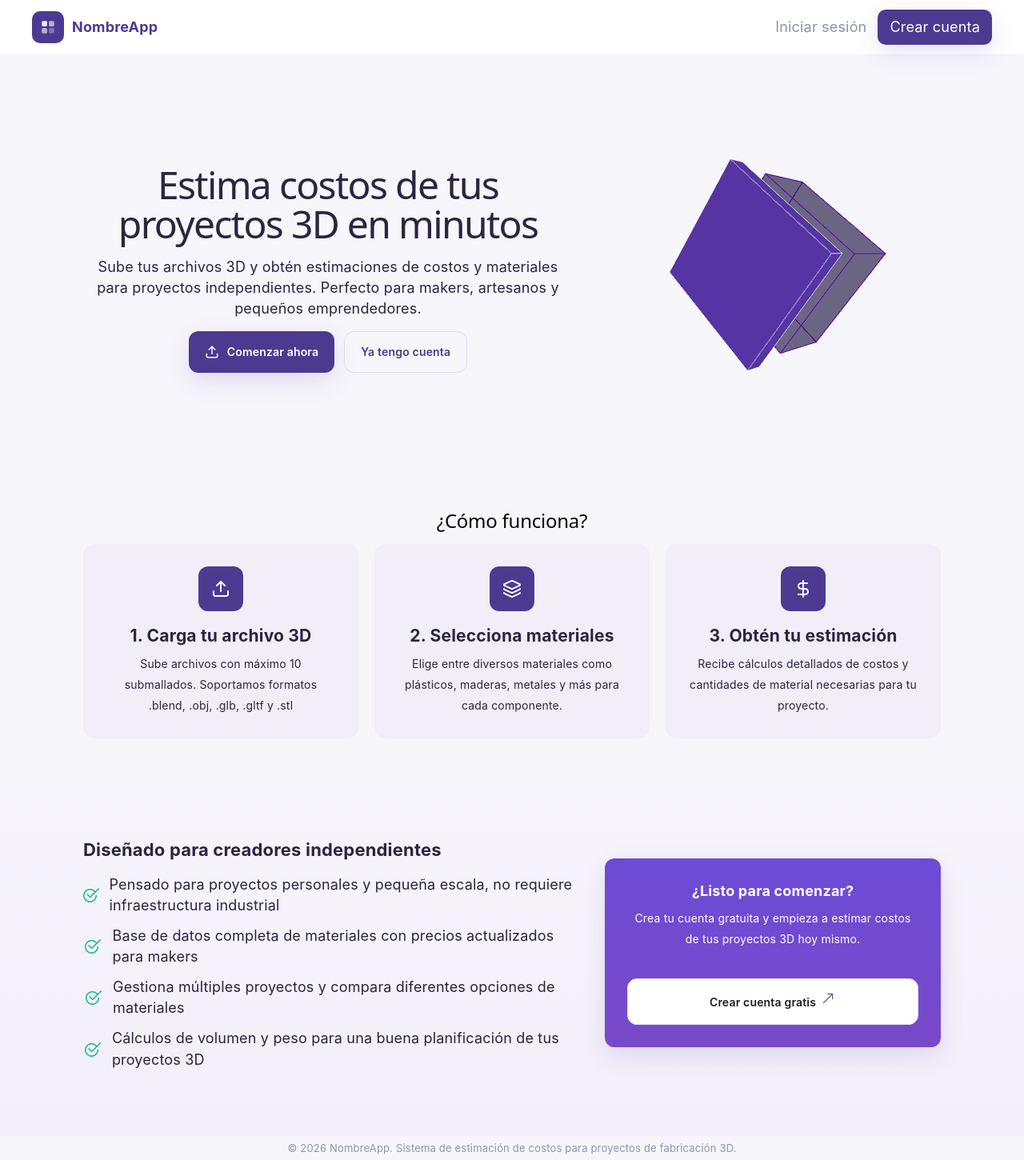
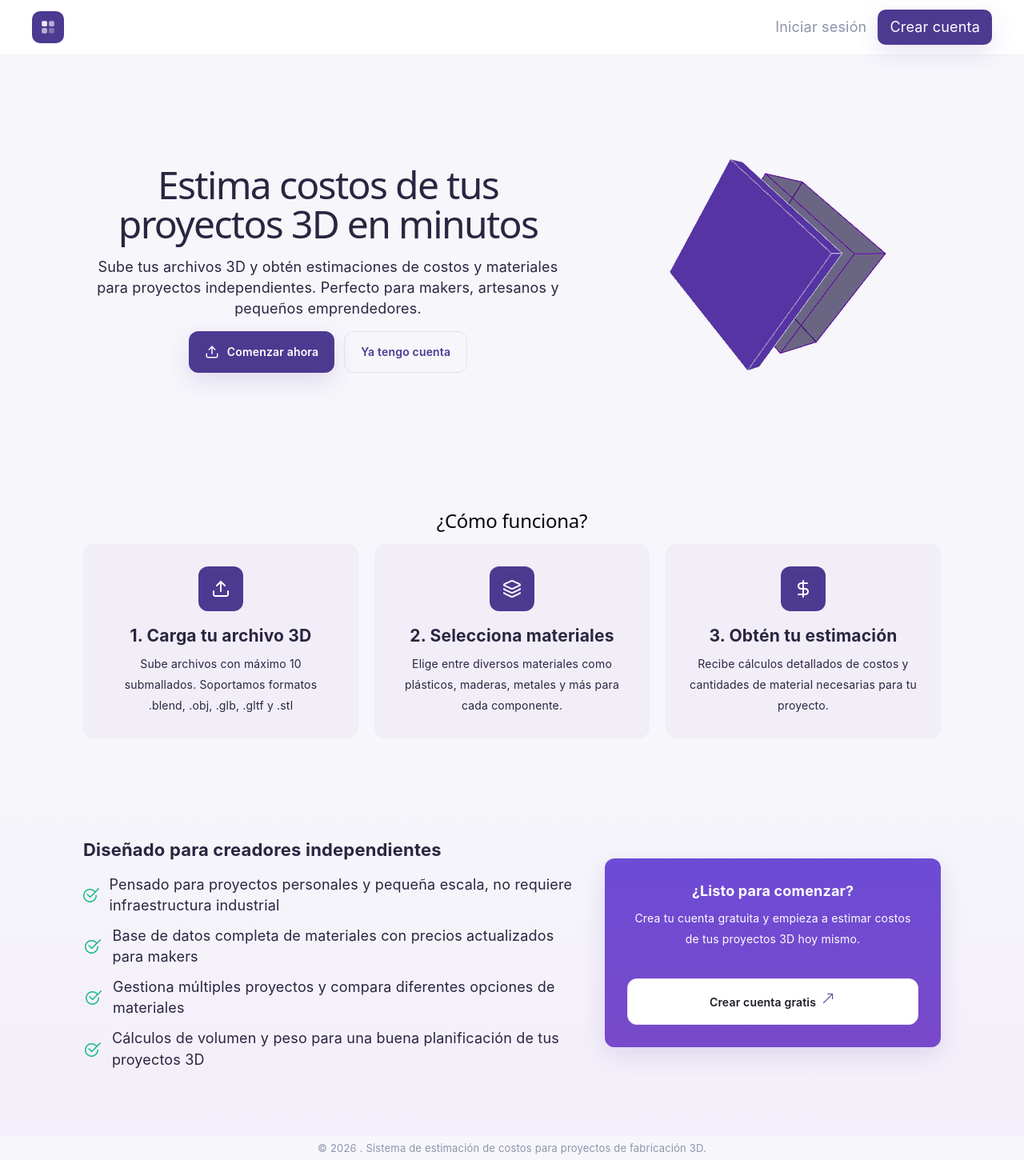
Before and after one commit to YariCB/UCV_TEG_Frontend, a React (Vite) app: page / in a window 1280 px wide. Shown: the whole page at 80% size. Built offline with nearby package versions, Linux system fonts and the light colour scheme.

Commit message:
Adding logo link and VITE_APP_NAME

```diff
--- a/src/components/landing/Footer.jsx
+++ b/src/components/landing/Footer.jsx
@@ -5,7 +5,7 @@ export default function Footer(){
   return (
     <footer className="la-footer">
       <div className="la-container">
-        <p className="muted">© 2026 NombreApp. Sistema de estimación de costos para proyectos de fabricación 3D.</p>
+        <p className="muted">© 2026 {import.meta.env.VITE_APP_NAME}. Sistema de estimación de costos para proyectos de fabricación 3D.</p>
       </div>
     </footer>
   )
--- a/src/components/landing/Header.jsx
+++ b/src/components/landing/Header.jsx
@@ -6,9 +6,9 @@ export default function Header() {
   return (
     <header className="la-header">
       <div className="la-container la-header-inner">
-        <div className="la-brand">
+        <div className="la-brand" onClick={() => navigate('/')}>
           <div className="brand-icon"><img src={sampleIcon} alt="logo"/></div>
-          <span>NombreApp</span>
+          <span>{import.meta.env.VITE_APP_NAME}</span>
         </div>
         <nav className="la-nav">
           <a className="la-link" href="/login">Iniciar sesión</a>
--- a/src/components/layout/DashboardLayout.css
+++ b/src/components/layout/DashboardLayout.css
@@ -272,3 +272,7 @@
   color: #4c3a91;
   font-weight: 700;
 }
+
+.la-brand:hover{
+  cursor: pointer;
+}
--- a/src/components/layout/DashboardLayout.jsx
+++ b/src/components/layout/DashboardLayout.jsx
@@ -78,9 +78,9 @@ export default function DashboardLayout({ children }) {
             {/* NAVBAR */}
             <header className="dashboard-navbar">
             <div className="navbar-left">
-                <div className="la-brand">
+                <div className="la-brand" onClick={() => navigate('/home')}>
                     <div className="brand-icon"><img src={sampleIcon} alt="logo"/></div>
-                    <span>NombreApp</span>
+                    <span>{import.meta.env.VITE_APP_NAME}</span>
                 </div>
             </div>
 
--- a/src/components/ui/LoginCard.jsx
+++ b/src/components/ui/LoginCard.jsx
@@ -41,9 +41,9 @@ export default function LoginCard() {
           </Link>
 
           <div className="card-header-left">
-            <div className="la-brand">
+            <div className="la-brand" onClick={() => navigate('/')}>
               <div className="brand-icon"><img src={sampleIcon} alt="logo"/></div>
-              <span>NombreApp</span>
+              <span>{import.meta.env.VITE_APP_NAME}</span>
             </div>
 
             <h2 className="accent-title">Iniciar sesión</h2>
--- a/src/components/ui/SignUpCard.jsx
+++ b/src/components/ui/SignUpCard.jsx
@@ -44,9 +44,9 @@ export default function SignUpCard() {
           </Link>
 
           <div className="card-header-left">
-            <div className="la-brand">
+            <div className="la-brand" onClick={() => navigate('/')}>
               <div className="brand-icon"><img src={sampleIcon} alt="logo"/></div>
-              <span>NombreApp</span>
+              <span>{import.meta.env.VITE_APP_NAME}</span>
             </div>
             <h2 className="accent-title">Crear cuenta gratis</h2>
             <p className="login-redirect muted small">
--- a/src/pages/Auth/ForgotPassword.jsx
+++ b/src/pages/Auth/ForgotPassword.jsx
@@ -4,6 +4,7 @@ import CubeScene from '../../components/canvas/CubeScene.jsx';
 import backIcon from '../../assets/back.png';
 import openEyeIcon from '../../assets/openEye.png'
 import closedEyeIcon from '../../assets/closedEye.png'
+import sampleIcon from '../../assets/sample.svg'
 import './Auth.css';
 
 export default function ForgotPassword() {
@@ -83,6 +84,10 @@ export default function ForgotPassword() {
                                 </button>
 
                                 <div className="card-header-left">
+                                    <div className="la-brand" onClick={() => navigate('/')}>
+                                        <div className="brand-icon"><img src={sampleIcon} alt="logo"/></div>
+                                        <span>{import.meta.env.VITE_APP_NAME}</span>
+                                    </div>
                                     <h2 className="accent-title">
                                         {step === 1 && "Olvidé mi contraseña"}
                                         {step === 2 && "Verifica tu correo"}
--- a/src/pages/Auth/SignUp.jsx
+++ b/src/pages/Auth/SignUp.jsx
@@ -11,7 +11,7 @@ export default function SignUp() {
           <CubeScene />
         </div>
         <div className="left-content">
-          <h1>Únete a NombreApp</h1>
+          <h1>Únete a {import.meta.env.VITE_APP_NAME}</h1>
           <p className="muted">
             Comienza a estimar costos de tus proyectos 3D
           </p>
```
Also changed, not shown: 1 other file (tests, documents, lock files or other folders).
